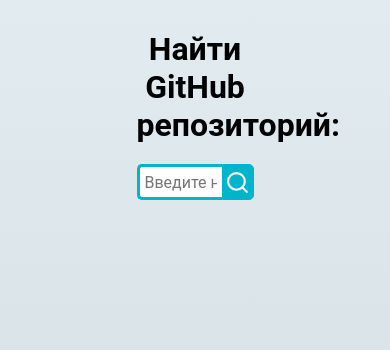
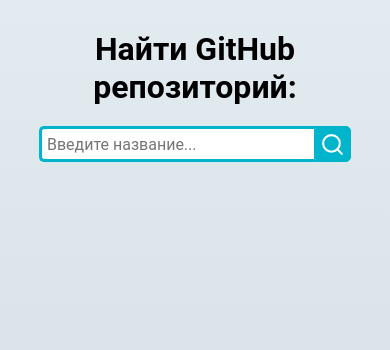
Before and after one commit to Bonamente/repository-search, a plain HTML site: page index.html in a window 390 px wide. Drawn offline with Linux system fonts and the light colour scheme.

Commit message:
feat: add responsive styles

```diff
--- a/style.css
+++ b/style.css
@@ -84,6 +84,12 @@ img {
   margin: 0 auto;
   padding-top: 30px;
   padding-bottom: 30px;
+}
+
+@media (max-width: 1024px) {
+  .search-container {
+    width: 80%;
+  }
 }
 
 .search-title {
```
